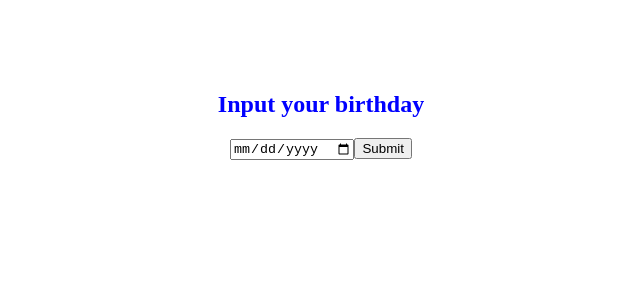
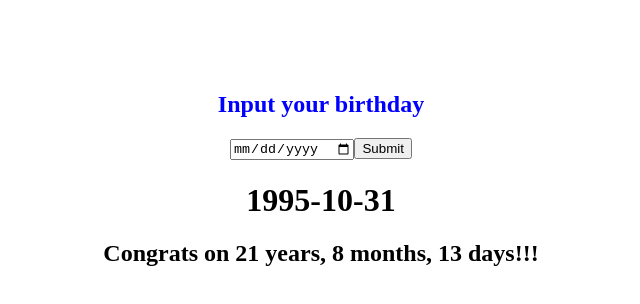
Before and after one commit to thiendang/React-JS---Mastering-Redux, a React app: page / in a window 1280 px wide. Shown: the top 304 px of the page, without its empty margins (319-959 px from the left). Built offline with nearby package versions, Linux system fonts and the light colour scheme.

Commit message:
section3-lecture13

```diff
--- /dev/null
+++ b/src/components/AgeStats.js
@@ -0,0 +1,25 @@
+import React, {Component} from 'react';
+
+export default class AgeStats extends Component {
+  timeSince = (date) => {
+    let today = new Date().getTime();
+    let otherDate = new Date(date).getTime();
+    let difference = Math.abs(today - otherDate);
+
+    let days = Math.floor(difference / (1000*3600*24));
+    let years = Math.floor(days/365);
+    days -= years * 365;
+    let months = Math.floor(days/31);
+    days -= months * 31;
+
+    return `${years} years, ${months} months, ${days} days`
+  }
+  render(){
+    return(
+      <div>
+        <h1>{this.props.date}</h1>
+        <h2>Congrats on {this.timeSince(this.props.date)}!!!</h2>
+      </div>
+    )
+  };
+}
--- a/src/components/App.js
+++ b/src/components/App.js
@@ -1,5 +1,6 @@
 import React, {Component} from 'react';
 import {Form, FormControl, Button} from 'react-bootstrap';
+import AgeStats from './AgeStats';
 
 export default class App extends Component {
   constructor(props) {
@@ -25,6 +26,7 @@
           <Button onClick={this.changeBirthday}>Submit</Button>
           {/* <p><img className="img-responsive" src={require('../images/img_twitter-bootstrap.png')} /></p> */}
         </Form>
+        <AgeStats date={this.state.birthday}/>
       </div>
     )
   }
```
